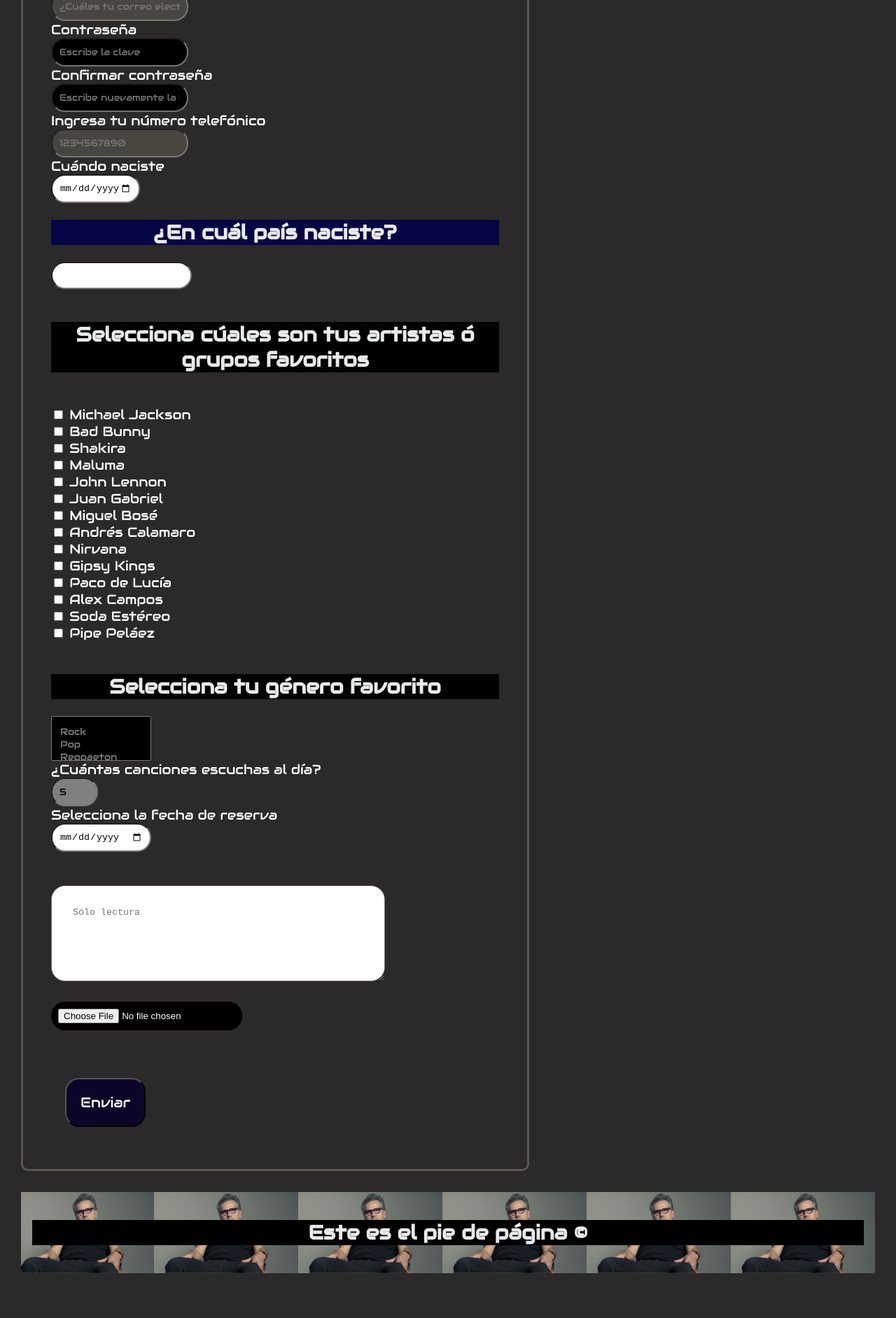
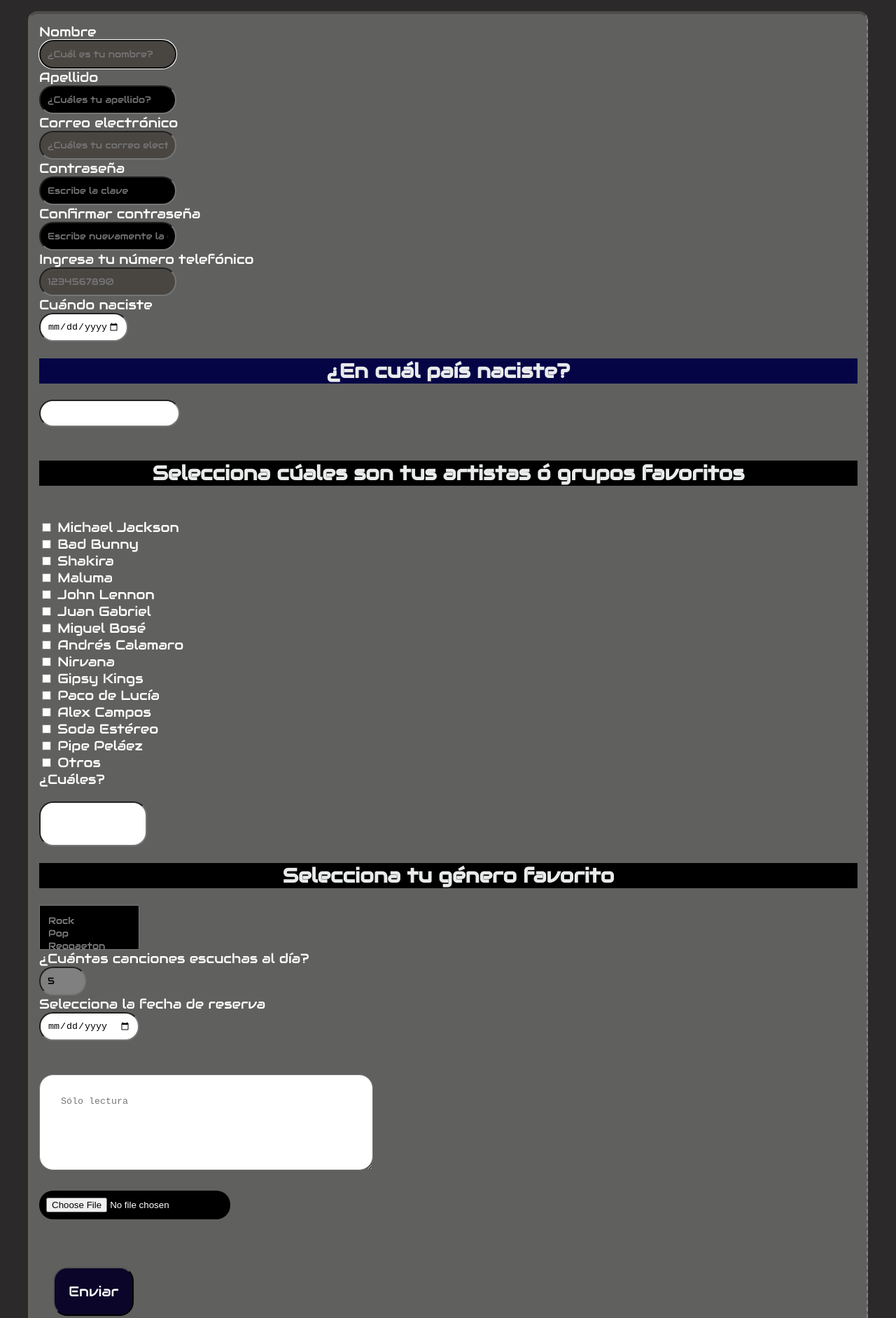
Before and after one commit to MiguelitoB205/fullstack_new, a plain HTML site: page clase4-Formularios/actividadFormularios/nuevo.html in a window 1280 px wide. Shown: the part 540-2423 px from the top of the page at 70% size. Before the commit the page ends 2389 px from the top, so only its background shows below. Drawn offline with Linux system fonts and the light colour scheme.

Commit message:
subiendo modelo de cajas

```diff
--- a/clase4-Formularios/actividadFormularios/nuevo.html
+++ b/clase4-Formularios/actividadFormularios/nuevo.html
@@ -1,17 +1,25 @@
 <!DOCTYPE html>
 <html lang="en">
   <head>
-    <meta charset="UTF-8">
-    <meta name="viewport" content="width=device-width, initial-scale=1.0">
+    <meta charset="UTF-8" />
+    <meta name="viewport" content="width=device-width, initial-scale=1.0" />
     <title>Formulario</title>
-    <link rel="stylesheet" href="style.css">
-    <link rel="stylesheet" href="https://fonts.googleapis.com/css?family=Audiowide">
+    <link rel="stylesheet" href="style.css" />
+    <link
+      rel="stylesheet"
+      href="https://fonts.googleapis.com/css?family=Audiowide"
+    />
   </head>
   <body>
     <header>
       <nav>
+        <div class="contTitulo">
           <h1 class="titulo fondoAzul">Discografía Pantera</h1>
+        </div>
+        <div class="contSubTitulo">
           <h2>Bienvenidos a la discografía Pantera</h2>
+        </div>
+
         <ul>
           <li><a href="index.html">Inicio</a></li>
           <li><a href="miguelito.html">Miguelito</a></li>
@@ -22,25 +30,68 @@
     <main>
       <div class="formRegistro">
         <form action="nuevo.html">
-                <label for="text">Nombre</label><br>
-                <input type="text" id="name" name="name" placeholder="¿Cuál es tu nombre?" autofocus><br>
-                <label for="text" >Apellido</label><br>
-                <input type="text" id="apellido" name="apellido" placeholder="¿Cuáles tu apellido?" autofocus><br>
-                <label for="text">Correo electrónico</label><br>
-                <input type="text" id="email" name="email" placeholder="¿Cuáles tu correo electrónico?" autofocus><br>
-                <label for="text">Contraseña</label><br>
-                <input type="password" id="password" name="password" placeholder="Escribe la clave" autofocus><br>
-                <label for="text">Confirmar contraseña</label><br>
-                <input type="password" id="password" name="password" placeholder="Escribe nuevamente la clave" autofocus><br>
-                <label for="text">Ingresa tu número telefónico</label><br>
-                <input type="text" id="phoneHome" name="tCasa"
+          <label for="text">Nombre</label><br />
+          <input
+            type="text"
+            id="name"
+            name="name"
+            placeholder="¿Cuál es tu nombre?"
+            autofocus
+          /><br />
+          <label for="text">Apellido</label><br />
+          <input
+            type="text"
+            id="apellido"
+            name="apellido"
+            placeholder="¿Cuáles tu apellido?"
+            autofocus
+          /><br />
+          <label for="text">Correo electrónico</label><br />
+          <input
+            type="text"
+            id="email"
+            name="email"
+            placeholder="¿Cuáles tu correo electrónico?"
+            autofocus
+          /><br />
+          <label for="text">Contraseña</label><br />
+          <input
+            type="password"
+            id="password"
+            name="password"
+            placeholder="Escribe la clave"
+            autofocus
+          /><br />
+          <label for="text">Confirmar contraseña</label><br />
+          <input
+            type="password"
+            id="password"
+            name="password"
+            placeholder="Escribe nuevamente la clave"
+            autofocus
+          /><br />
+          <label for="text">Ingresa tu número telefónico</label><br />
+          <input
+            type="text"
+            id="phoneHome"
+            name="tCasa"
             placeholder="1234567890"
-            pattern="(+[0-9]{2}) - [0-9]{3}-[0-9]{3}-[0-9]{4} " autocomplete="off"
-            novalidate="on" autofocus><br>
-                <label for="text">Cuándo naciste</label><br>
-                <input type="date" value="date" id="date" name="date" min="1980-01-02" max="2014-01-01"><br>
+            pattern="(+[0-9]{2}) - [0-9]{3}-[0-9]{3}-[0-9]{4} "
+            autocomplete="off"
+            novalidate="on"
+            autofocus
+          /><br />
+          <label for="text">Cuándo naciste</label><br />
+          <input
+            type="date"
+            value="date"
+            id="date"
+            name="date"
+            min="1980-01-02"
+            max="2014-01-01"
+          /><br />
           <h2 class="subtitulo fondoAzul">¿En cuál país naciste?</h2>
-                <input list="lista"/>
+          <input list="lista" />
           <datalist id="lista" name="lista">
             <option value="Colombia"></option>
             <option value="Argentina"></option>
@@ -51,37 +102,57 @@
             <option value="Chile"></option>
             <option value="Venezuela"></option>
             <option value="Ecuador"></option>
-                    <option value="Perú"></option>
-                </datalist><br><br>
-                <h2>Selecciona cúales son tus artistas ó grupos favoritos</h2><br>
-                <input type="checkbox" id="artista" name="artista" value="artista">
-                <label for="text">Michael Jackson</label> <br>
-                <input type="checkbox" id="artista" name="artista" value="artista">
-                <label for="text">Bad Bunny</label><br>
-                <input type="checkbox" id="artista" name="artista" value="artista">
-                <label for="text">Shakira</label><br>
-                <input type="checkbox" id="artista" name="artista" value="artista">
-                <label for="text">Maluma</label><br>
-                <input type="checkbox" id="artista" name="artista" value="artista">
-                <label for="text">John Lennon</label><br>
-                <input type="checkbox" id="artista" name="artista" value="artista">
-                <label for="text">Juan Gabriel</label><br>
-                <input type="checkbox" id="artista" name="artista" value="artista">
-                <label for="text">Miguel Bosé</label><br>
-                <input type="checkbox" id="artista" name="artista" value="artista">
-                <label for="text">Andrés Calamaro</label><br>
-                <input type="checkbox" id="agrupacion" name="agrupacion" value="agrupacion">
-                <label for="text">Nirvana</label><br>
-                <input type="checkbox" id="agrupacion" name="agrupacion" value="agrupacion">
-                <label for="text">Gipsy Kings</label><br>
-                <input type="checkbox" id="artista" name="artista" value="artista">
-                <label for="text">Paco de Lucía</label><br>
-                <input type="checkbox" id="artista" name="artista" value="artista">
-                <label for="text">Alex Campos</label><br>
-                <input type="checkbox" id="agrupacion" name="agrupacion" value="agrupacion">
-                <label for="text">Soda Estéreo</label><br>
-                <input type="checkbox" id="artista" name="artista" value="artista">
-                <label for="text">Pipe Peláez</label><br><br>
+            <option value="Perú"></option></datalist
+          ><br /><br />
+          <h2>Selecciona cúales son tus artistas ó grupos favoritos</h2>
+          <br />
+          <input type="checkbox" id="artista" name="artista" value="artista" />
+          <label for="text">Michael Jackson</label> <br />
+          <input type="checkbox" id="artista" name="artista" value="artista" />
+          <label for="text">Bad Bunny</label><br />
+          <input type="checkbox" id="artista" name="artista" value="artista" />
+          <label for="text">Shakira</label><br />
+          <input type="checkbox" id="artista" name="artista" value="artista" />
+          <label for="text">Maluma</label><br />
+          <input type="checkbox" id="artista" name="artista" value="artista" />
+          <label for="text">John Lennon</label><br />
+          <input type="checkbox" id="artista" name="artista" value="artista" />
+          <label for="text">Juan Gabriel</label><br />
+          <input type="checkbox" id="artista" name="artista" value="artista" />
+          <label for="text">Miguel Bosé</label><br />
+          <input type="checkbox" id="artista" name="artista" value="artista" />
+          <label for="text">Andrés Calamaro</label><br />
+          <input
+            type="checkbox"
+            id="agrupacion"
+            name="agrupacion"
+            value="agrupacion"
+          />
+          <label for="text">Nirvana</label><br />
+          <input
+            type="checkbox"
+            id="agrupacion"
+            name="agrupacion"
+            value="agrupacion"
+          />
+          <label for="text">Gipsy Kings</label><br />
+          <input type="checkbox" id="artista" name="artista" value="artista" />
+          <label for="text">Paco de Lucía</label><br />
+          <input type="checkbox" id="artista" name="artista" value="artista" />
+          <label for="text">Alex Campos</label><br />
+          <input
+            type="checkbox"
+            id="agrupacion"
+            name="agrupacion"
+            value="agrupacion"
+          />
+          <label for="text">Soda Estéreo</label><br />
+          <input type="checkbox" id="artista" name="artista" value="artista" />
+          <label for="text">Pipe Peláez</label><br />
+          <input type="checkbox" id="artista" name="artista" value="artista" />
+          <label for="text">Otros</label><br />
+          <label for="text">¿Cuáles?</label><br />
+          <input type="text" id="artista_libre" />
           <h2>Selecciona tu género favorito</h2>
           <select name="genero_fav" id="genero_fav" size="2">
             <option value="rock">Rock</option>
@@ -93,32 +164,39 @@
             <option value="bachata">Bachata</option>
             <option value="vallenato">Vallenato</option>
             <option value="flamenco">Flamenco</option>
-                    <option value="bossa_nova">Bossa Nova</option>
-                </select><br>
-                <label for="quantity">¿Cuántas canciones escuchas al día?</label><br />
+            <option value="bossa_nova">Bossa Nova</option></select
+          ><br />
+          <label for="quantity">¿Cuántas canciones escuchas al día?</label
+          ><br />
           <input
             type="number"
             id="quantity"
             name="quantity"
             min="0"
             max="50"
-                  step="0" value="5"
+            step="0"
+            value="5"
           /><br />
-                <label for="reserva">Selecciona la fecha de reserva</label><br>
-                <input type="date"><br><br><br>
-                <textarea name="coments" id="comments" placeholder="Sólo lectura" readonly cols="50" rows="5"></textarea><br><br>
-                <input type="file" id="seleccion"> <br><br><br>
-               <input type="button" id="boton" value="Enviar">
-
-
-
-
-
+          <label for="reserva">Selecciona la fecha de reserva</label><br />
+          <input type="date" /><br /><br /><br />
+          <textarea
+            name="coments"
+            id="comments"
+            placeholder="Sólo lectura"
+            readonly
+            cols="50"
+            rows="5"
+          ></textarea
+          ><br /><br />
+          <input type="file" id="seleccion" /> <br /><br /><br />
+          <input type="button" id="boton" value="Enviar" />
         </form>
       </div>
     </main>
     <footer>
-       <h2> Este es el pie de página  &copy;</h2>
+      <div class="contSubTitulo">
+        <h2>Este es el pie de página &copy;</h2>
+      </div>
     </footer>
   </body>
 </html>
--- a/clase4-Formularios/actividadFormularios/style.css
+++ b/clase4-Formularios/actividadFormularios/style.css
@@ -6,21 +6,11 @@ body{
     color: white;
     font-size: 19px;
 }
-form{
 
-    align-items: center;
-    justify-content: center;
-    height: 25%;
-    width: 50%;
-    border: 3px rgb(92, 82, 82) solid;
-    border-radius: 10px;
-    margin:30px;
-    padding: 40px;
-}
 header, footer{
     background-color: black;
     padding: 16px;
-    background-image: url('/clase4-Formularios/actividadFormularios/img/jesus_adrian.jpg');
+    background-image: url('/actividadFormularios/img/jesus_adrian.jpg');
     background-repeat: repeat-x;
     background-position: right;
     background-size: contain;
@@ -66,10 +56,7 @@ textarea{
     color: white;
 }
 
-.contText{
-    text-align: justify;
-    margin: 20px;
-}
+
 .fondoAzul{
     background-color: rgb(5, 5, 70);
 }
@@ -111,3 +98,19 @@ img{
     display:flex;
     justify-content: center;
 }
+#artista_libre{
+    padding: 10px;
+    width: 130px;
+    height: 40px;
+    margin-top: 20px;
+}
+.contSubTitulo, .contText, .contTitulo, form{
+    margin: 5vh;
+    text-align: justify;
+    border-style: solid dashed dotted double;
+    border-color: rgb(78, 75, 75) rgba(219, 206, 206, 0.315) rgb(209, 198, 198) rgb(104, 99, 91);
+    border-radius: 13px;
+    border-width: 4px 2px 5px 3px;
+    background-color: rgba(231, 238, 231, 0.288);
+    padding: 13px;
+}
```
Also changed, not shown: clase4-Formularios/actividadFormularios/index.html (+20 -10 lines), clase4-Formularios/actividadFormularios/miguelito.html (+32 -7 lines), 1 other file. Lines whose indentation alone changed are shown as unchanged.
